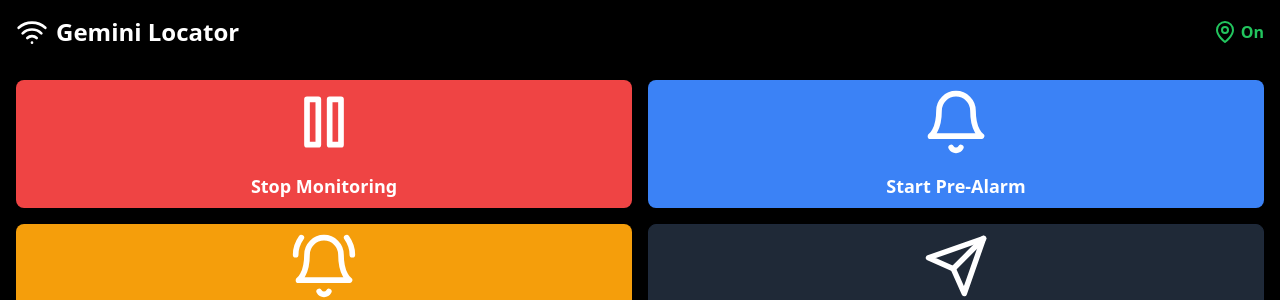
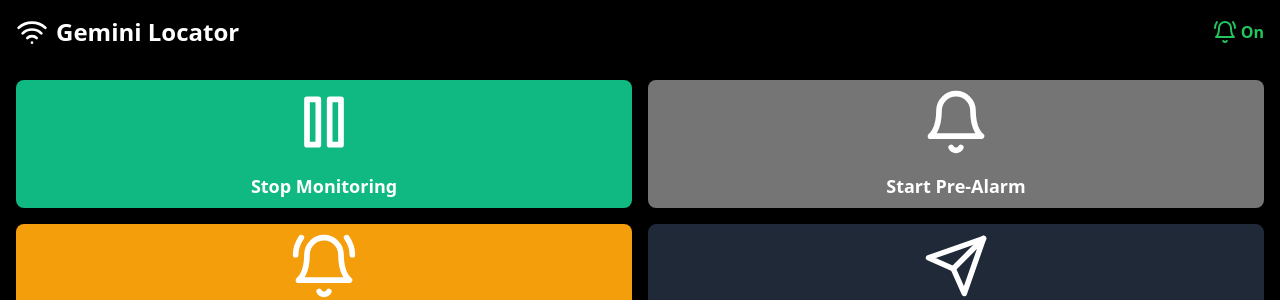
Before and after one commit to jasonkneen/sg-881722546961040, a Next.js app: page / in a window 1280 px wide. Both pictures are taken after a click on the button "Start Monitoring". Shown: the top 300 px of the page. Built offline with nearby package versions, Linux system fonts and the light colour scheme; no server answers.

Commit message:
Update index.js

```diff
--- a/src/pages/index.js
+++ b/src/pages/index.js
@@ -21,6 +21,7 @@
   const [isPreAlarmDialogOpen, setIsPreAlarmDialogOpen] = useState(false);
   const [isSOSAlarmActive, setIsSOSAlarmActive] = useState(false);
   const [location, setLocation] = useState(null);
+  const [isPreAlarmActive, setIsPreAlarmActive] = useState(false);
 
   useEffect(() => {
     if (isLocationMonitoring) {
@@ -76,6 +77,16 @@
     setIsPreAlarmDialogOpen(true);
   };
 
+  const handlePreAlarmStart = () => {
+    setIsPreAlarmActive(true);
+    // Any other logic for starting the pre-alarm
+  };
+
+  const handlePreAlarmEnd = () => {
+    setIsPreAlarmActive(false);
+    // Any other logic for ending the pre-alarm
+  };
+
   const handleExtendPreAlarm = () => {
     // TODO: Implement extend pre-alarm logic
     showToast("Pre-Alarm Extended", "info", "The pre-alarm duration has been extended.");
@@ -118,7 +129,11 @@
           <h1 className="text-2xl font-bold">Gemini Locator</h1>
         </div>
         <div className="flex items-center">
-          <MapPin className={`mr-1 ${isLocationMonitoring ? 'text-green-500' : 'text-gray-500'}`} />
+          {isLocationMonitoring ? (
+            <BellRing className="mr-1 text-green-500 animate-ring" />
+          ) : (
+            <MapPin className="mr-1 text-gray-500" />
+          )}
           <span className={`font-bold ${isLocationMonitoring ? 'text-green-500' : 'text-gray-500'}`}>
             {isLocationMonitoring ? 'On' : 'Off'}
           </span>
@@ -130,7 +145,7 @@
           <Button
             onClick={toggleLocationMonitoring}
             variant={isLocationMonitoring ? "destructive" : "default"}
-            className={`${isLocationMonitoring ? 'bg-red-500' : 'bg-green-500'} h-32 text-lg flex flex-col items-center justify-center rounded-lg font-bold text-white`}
+            className={`${isLocationMonitoring ? 'bg-green-500' : 'bg-[#757575]'} h-32 text-lg flex flex-col items-center justify-center rounded-lg font-bold text-white`}
           >
             {renderButtonContent(
               isLocationMonitoring ? <Pause className="w-20 h-20 mb-2" /> : <Play className="w-20 h-20 mb-2" />,
@@ -141,7 +156,7 @@
           <Button
             onClick={handleStartPreAlarm}
             variant="default"
-            className="bg-blue-500 h-32 text-lg flex flex-col items-center justify-center rounded-lg font-bold text-white"
+            className={`${isPreAlarmActive ? 'bg-green-500' : 'bg-[#757575]'} h-32 text-lg flex flex-col items-center justify-center rounded-lg font-bold text-white`}
           >
             {renderButtonContent(<Bell className="w-20 h-20 mb-2" />, 'Start Pre-Alarm')}
           </Button>
@@ -200,6 +215,8 @@
       <PreAlarmDialog
         open={isPreAlarmDialogOpen}
         onOpenChange={setIsPreAlarmDialogOpen}
+        onPreAlarmStart={handlePreAlarmStart}
+        onPreAlarmEnd={handlePreAlarmEnd}
       />
 
       <SOSAlarm
```
